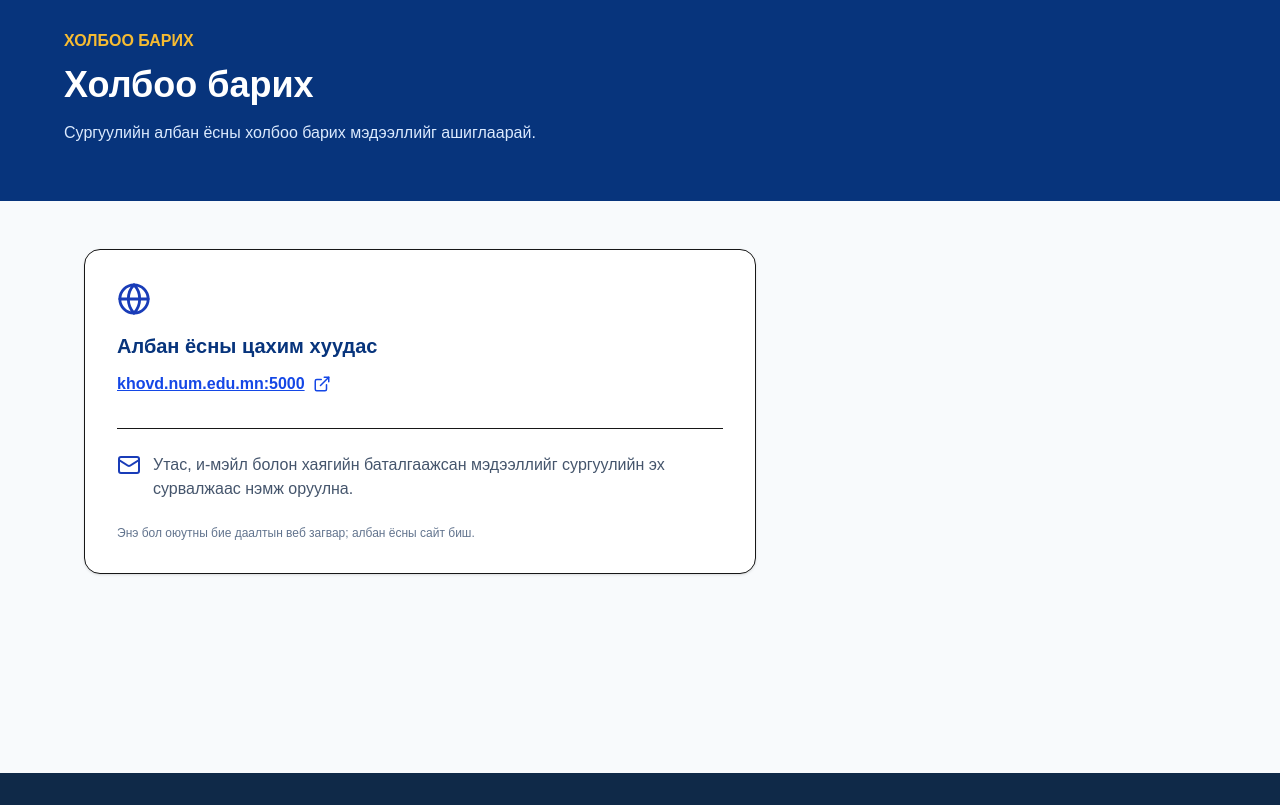
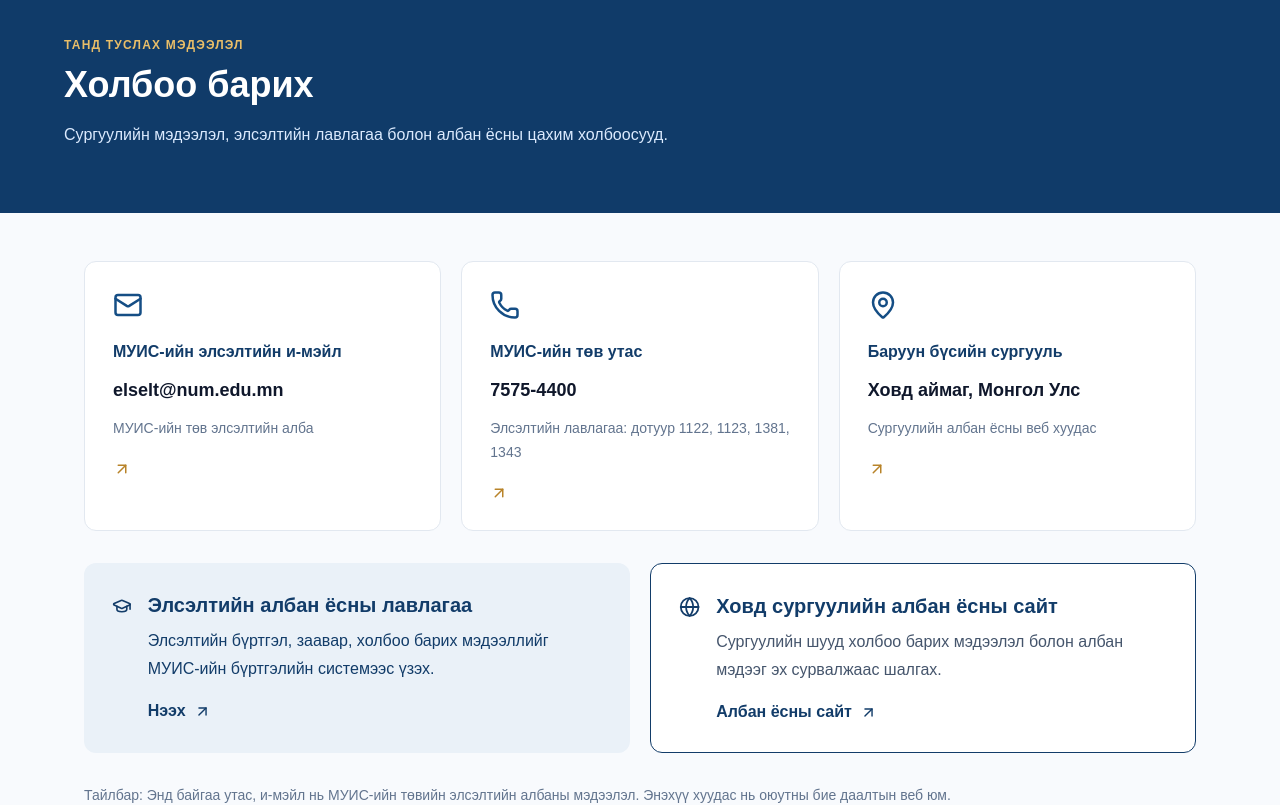
Before and after one commit to amarbatdelgermaa-cell/university-one, a Next.js app: page /contact in a window 1280 px wide. Shown: the part 300-1105 px from the top of the page. Built offline with nearby package versions, Linux system fonts and the light colour scheme.

Commit message:
Fill app/contact/page.tsx with verified university resources

```diff
--- a/app/contact/page.tsx
+++ b/app/contact/page.tsx
@@ -1,13 +1,36 @@
-import { ExternalLink, Globe, Mail } from "lucide-react";
+import Link from "next/link";
+import { ArrowUpRight, Globe, Mail, MapPin, Phone, GraduationCap } from "lucide-react";
+
 export const metadata = { title: "Холбоо барих | МУИС-ийн Баруун бүсийн сургууль" };
+
+// Эх сурвалж: МУИС-ийн албан ёсны элсэлтийн холбоо барих мэдээлэл.
+// Ховд дахь сургуулийн баталгаажаагүй дугаар, имэйл зохиож оруулаагүй.
+const contacts = [
+  { title: "МУИС-ийн элсэлтийн и-мэйл", detail: "elselt@num.edu.mn", href: "mailto:elselt@num.edu.mn", icon: Mail, note: "МУИС-ийн төв элсэлтийн алба" },
+  { title: "МУИС-ийн төв утас", detail: "7575-4400", href: "tel:75754400", icon: Phone, note: "Элсэлтийн лавлагаа: дотуур 1122, 1123, 1381, 1343" },
+  { title: "Баруун бүсийн сургууль", detail: "Ховд аймаг, Монгол Улс", href: "http://khovd.num.edu.mn:5000/", icon: MapPin, note: "Сургуулийн албан ёсны веб хуудас" },
+];
 export default function ContactPage() {
-  return <main className="min-h-screen bg-slate-50">
-    <section className="bg-[#07347C] px-5 py-14 text-white"><div className="mx-auto max-w-6xl"><p className="font-bold text-[#F7BC32]">ХОЛБОО БАРИХ</p><h1 className="mt-3 text-4xl font-bold">Холбоо барих</h1><p className="mt-4 text-blue-100">Сургуулийн албан ёсны холбоо барих мэдээллийг ашиглаарай.</p></div></section>
-    <section className="mx-auto max-w-6xl px-5 py-12"><div className="max-w-2xl rounded-2xl border bg-white p-8 shadow-sm">
-      <Globe size={34} className="text-blue-800"/><h2 className="mt-4 text-xl font-bold text-[#07347C]">Албан ёсны цахим хуудас</h2>
-      <a className="mt-3 inline-flex items-center gap-2 break-all font-semibold text-blue-700 underline" href="http://khovd.num.edu.mn:5000/" target="_blank" rel="noopener noreferrer">khovd.num.edu.mn:5000 <ExternalLink size={18}/></a>
-      <div className="mt-8 flex items-start gap-3 border-t pt-6"><Mail className="shrink-0 text-blue-800"/><p className="text-slate-600">Утас, и-мэйл болон хаягийн баталгаажсан мэдээллийг сургуулийн эх сурвалжаас нэмж оруулна.</p></div>
-      <p className="mt-6 text-xs text-slate-500">Энэ бол оюутны бие даалтын веб загвар; албан ёсны сайт биш.</p>
+  return <main className="min-h-screen bg-[#F8FAFD]">
+    <section className="bg-[#103B69] px-5 py-16 text-white"><div className="mx-auto max-w-6xl">
+      <p className="text-xs font-bold tracking-widest text-[#E9BE68]">ТАНД ТУСЛАХ МЭДЭЭЛЭЛ</p>
+      <h1 className="mt-3 text-4xl font-bold">Холбоо барих</h1>
+      <p className="mt-4 max-w-2xl leading-7 text-blue-100">Сургуулийн мэдээлэл, элсэлтийн лавлагаа болон албан ёсны цахим холбоосууд.</p>
     </div></section>
+    <section className="mx-auto max-w-6xl px-5 py-12">
+      <div className="grid gap-5 md:grid-cols-3">
+        {contacts.map(({title,detail,href,icon:Icon,note})=><a key={title} href={href} target={href.startsWith("http")?"_blank":undefined} rel={href.startsWith("http")?"noopener noreferrer":undefined} className="group rounded-xl border border-slate-200 bg-white p-7 transition hover:border-blue-300 hover:shadow-lg">
+          <Icon size={30} className="text-[#154E85]"/><h2 className="mt-5 font-bold text-[#123C69]">{title}</h2>
+          <p className="mt-3 break-words text-lg font-semibold text-slate-900">{detail}</p>
+          <p className="mt-3 text-sm leading-6 text-slate-500">{note}</p><ArrowUpRight size={18} className="mt-5 text-[#B88329]"/>
+        </a>)}
+      </div>
+      <div className="mt-8 grid gap-5 md:grid-cols-2">
+        <a href="https://burtgel.num.edu.mn/negdsen/Admission" target="_blank" rel="noopener noreferrer" className="flex items-start gap-4 rounded-xl bg-[#EAF1F8] p-7 text-[#123C69]"><GraduationCap size={30}/><div><h2 className="text-xl font-bold">Элсэлтийн албан ёсны лавлагаа</h2><p className="mt-2 leading-7">Элсэлтийн бүртгэл, заавар, холбоо барих мэдээллийг МУИС-ийн бүртгэлийн системээс үзэх.</p><span className="mt-4 inline-flex items-center gap-2 font-semibold">Нээх <ArrowUpRight size={17}/></span></div></a>
+        <a href="http://khovd.num.edu.mn:5000/" target="_blank" rel="noopener noreferrer" className="flex items-start gap-4 rounded-xl border bg-white p-7 text-[#123C69]"><Globe size={30}/><div><h2 className="text-xl font-bold">Ховд сургуулийн албан ёсны сайт</h2><p className="mt-2 leading-7 text-slate-600">Сургуулийн шууд холбоо барих мэдээлэл болон албан мэдээг эх сурвалжаас шалгах.</p><span className="mt-4 inline-flex items-center gap-2 font-semibold">Албан ёсны сайт <ArrowUpRight size={17}/></span></div></a>
+      </div>
+      <p className="mt-8 text-sm text-slate-500">Тайлбар: Энд байгаа утас, и-мэйл нь МУИС-ийн төвийн элсэлтийн албаны мэдээлэл. Энэхүү хуудас нь оюутны бие даалтын веб юм.</p>
+      <Link href="/news" className="mt-6 inline-block font-semibold text-[#154E85]">Сургуулийн мэдээ мэдээлэл үзэх →</Link>
+    </section>
   </main>;
 }
```
